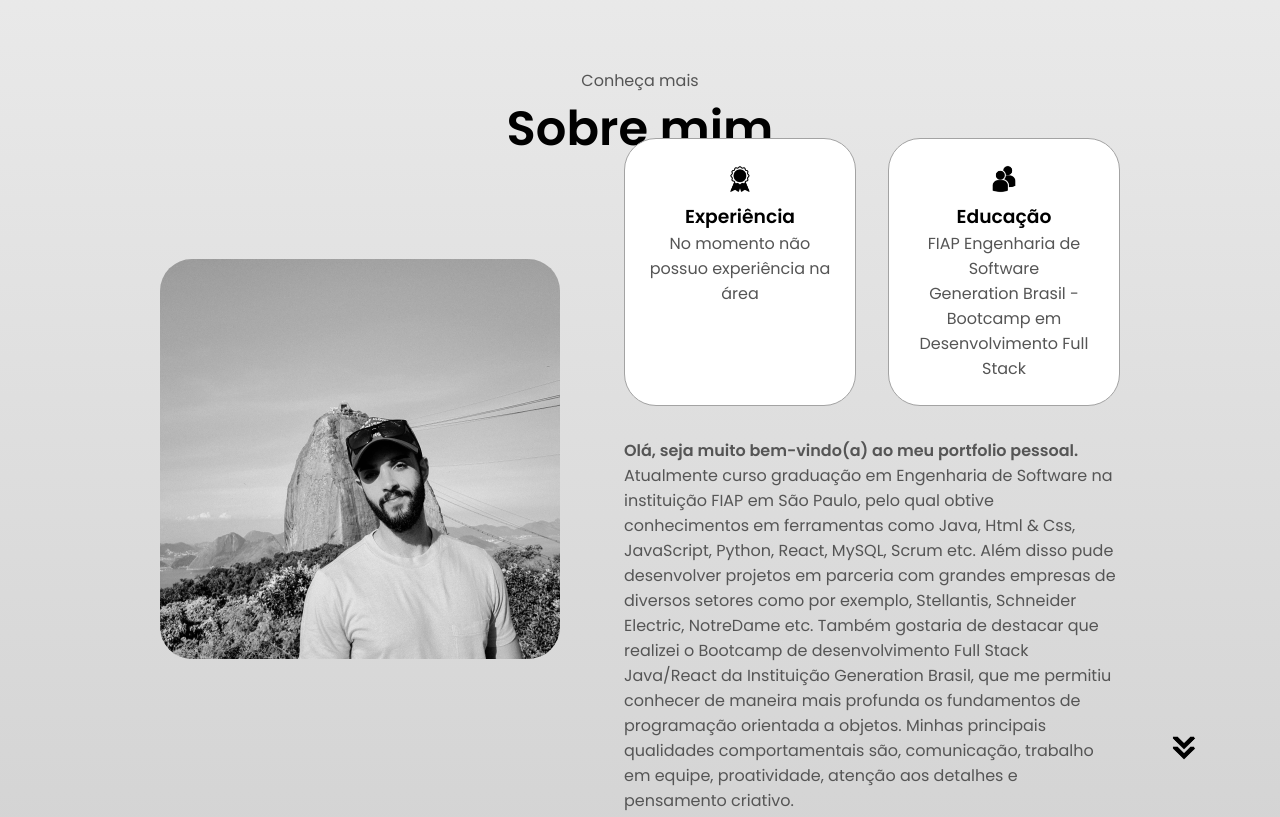
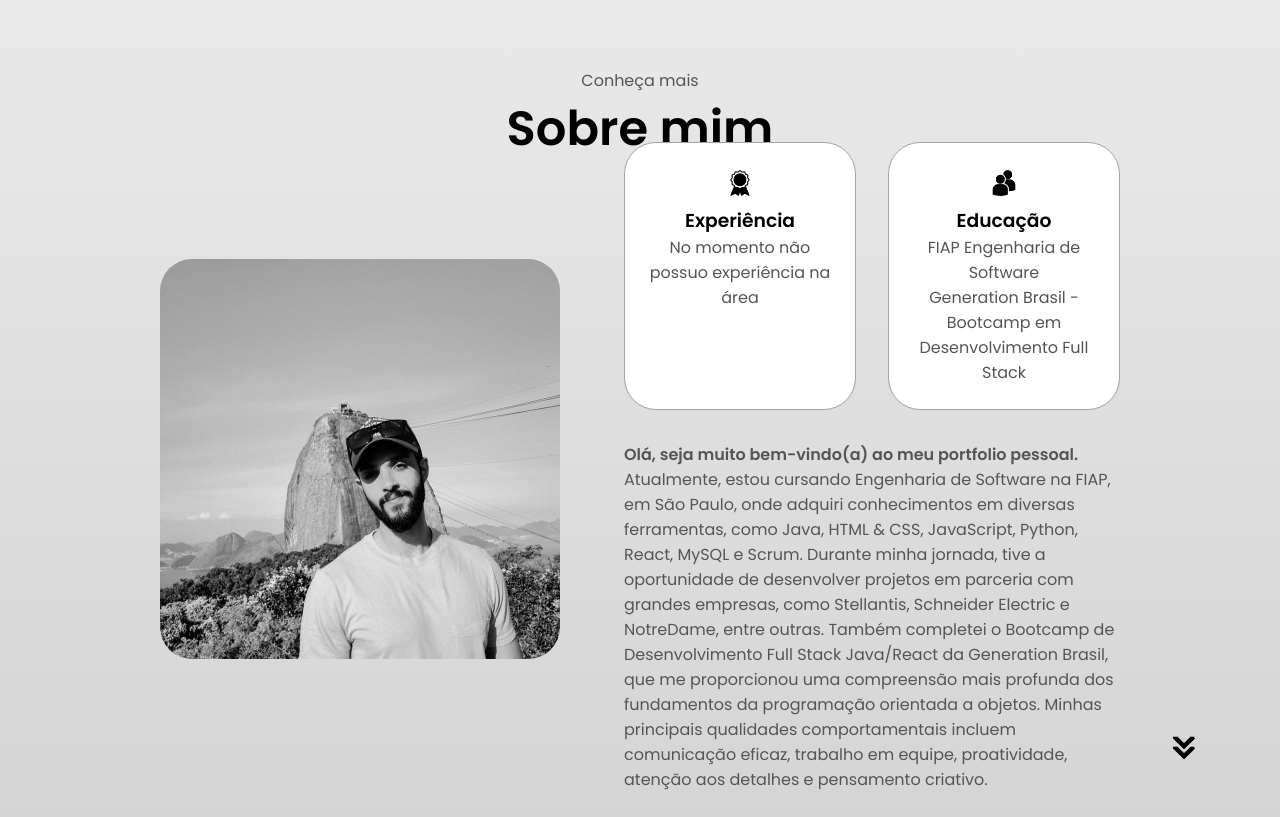
Before and after one commit to Andrepjr/Portfolio, a website: page index.html in a window 1280 px wide. Shown: the part 860-1677 px from the top of the page. Drawn offline with Linux system fonts and the light colour scheme.

Commit message:
Alterações visuais

```diff
--- a/assets/css/style.css
+++ b/assets/css/style.css
@@ -271,7 +271,7 @@ section {
 .about-containers {
   gap: 2rem;
   margin-bottom: 2rem;
-  margin-top: 2rem;
+  margin-top: 1rem;
 }
 
 .about-details-container {
--- a/index.html
+++ b/index.html
@@ -7,6 +7,7 @@
     <title>Portfolio André Prado</title>
     <link rel="stylesheet" href="./assets/css/style.css" />
     <link rel="stylesheet" href="./assets/css/mediaqueries.css" />
+    <link rel="shortcut icon" href="assets/images/android-chrome-192x192.png" type="image/x-icon">
   </head>
   <body>
     <nav id="desktop-nav">
@@ -106,17 +107,7 @@
           <div class="text-container">
             <p>
               <strong>Olá, seja muito bem-vindo(a) ao meu portfolio pessoal.</strong>
-              Atualmente curso graduação em Engenharia de Software na instituição FIAP
-              em São Paulo, pelo qual obtive conhecimentos em ferramentas como Java, Html
-              & Css, JavaScript, Python, React, MySQL, Scrum etc. Além disso pude
-              desenvolver projetos em parceria com grandes empresas de diversos setores
-              como por exemplo, Stellantis, Schneider Electric, NotreDame etc.
-              Também gostaria de destacar que realizei o Bootcamp de
-              desenvolvimento Full Stack Java/React da Instituição Generation Brasil, que me
-              permitiu conhecer de maneira mais profunda os fundamentos de programação
-              orientada a objetos.
-              Minhas principais qualidades comportamentais são, comunicação, trabalho em
-              equipe, proatividade, atenção aos detalhes e pensamento criativo.
+              Atualmente, estou cursando Engenharia de Software na FIAP, em São Paulo, onde adquiri conhecimentos em diversas ferramentas, como Java, HTML & CSS, JavaScript, Python, React, MySQL e Scrum. Durante minha jornada, tive a oportunidade de desenvolver projetos em parceria com grandes empresas, como Stellantis, Schneider Electric e NotreDame, entre outras. Também completei o Bootcamp de Desenvolvimento Full Stack Java/React da Generation Brasil, que me proporcionou uma compreensão mais profunda dos fundamentos da programação orientada a objetos. Minhas principais qualidades comportamentais incluem comunicação eficaz, trabalho em equipe, proatividade, atenção aos detalhes e pensamento criativo.
             </p>
           </div>
         </div>
@@ -281,13 +272,13 @@
           <div class="details-container color-container">
             <div class="article-container">
               <img
-                src="./assets/images/pokedex.png"
+                src="./assets/images/pokedeximg.png"
                 alt="Pokedex"
                 class="project-img"
               />
             </div>
             <h2 class="experience-sub-title project-title">Pokedex</h2>
-            <p>Projeto criado utilizando Html, Css e JavaScript e API PokéAPI</p>
+            <p>Projeto criado utilizando Html, Css, JavaScript e a API PokéAPI</p>
             <br>
             <div class="btn-container">
               <button
@@ -333,13 +324,13 @@
           <div class="details-container color-container">
             <div class="article-container">
               <img
-                src="./assets/images/Captura de tela 2024-02-26 160116.png"
+                src="./assets/images/Captura de tela 2024-03-12 144200.png"
                 alt="Project 3"
                 class="project-img"
               />
             </div>
             <h2 class="experience-sub-title project-title">Blog Pessoal</h2>
-            <p>Projeto criado a partir de uma API construida em Java utilizando SpringBoot, Frontend construido com TypeScript, Html, Css e JavaScript</p>
+            <p>Projeto criado a partir de uma API construida em Java utilizando SpringBoot, Frontend construido com TypeScript, Html, Css e React</p>
             <br>
             <div class="btn-container">
               <button
--- /dev/null
+++ b/package.json
@@ -0,0 +1,5 @@
+{
+  "dependencies": {
+    "bootstrap": "^5.3.3"
+  }
+}
```
Also changed, not shown: assets/images/Captura de tela 2024-02-26 160116.png (deleted), assets/images/Captura de tela 2024-03-12 144200.png (added), assets/images/android-chrome-192x192.png (added), assets/images/pokedex.png (deleted), assets/images/pokedeximg.png (added), 1 other file.
